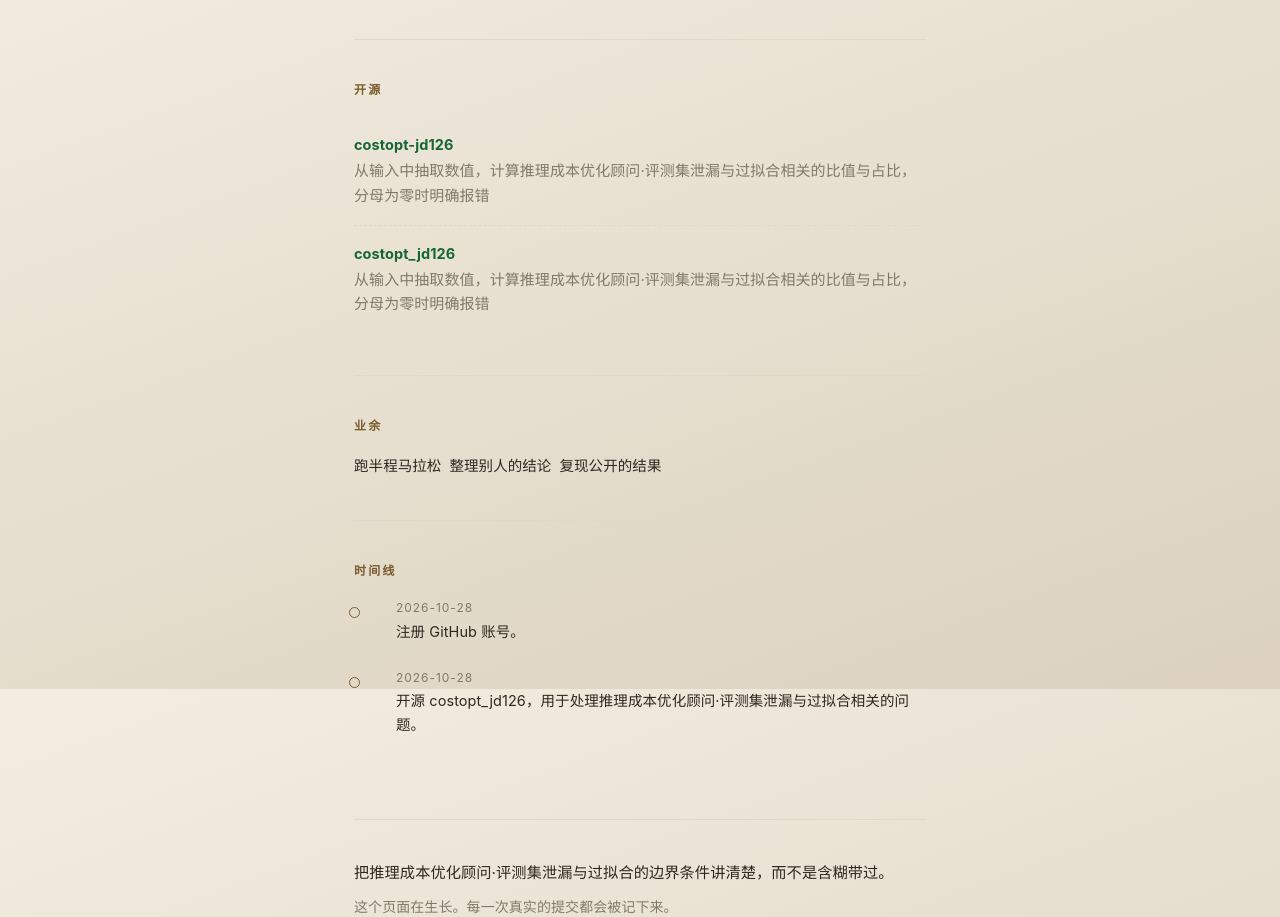
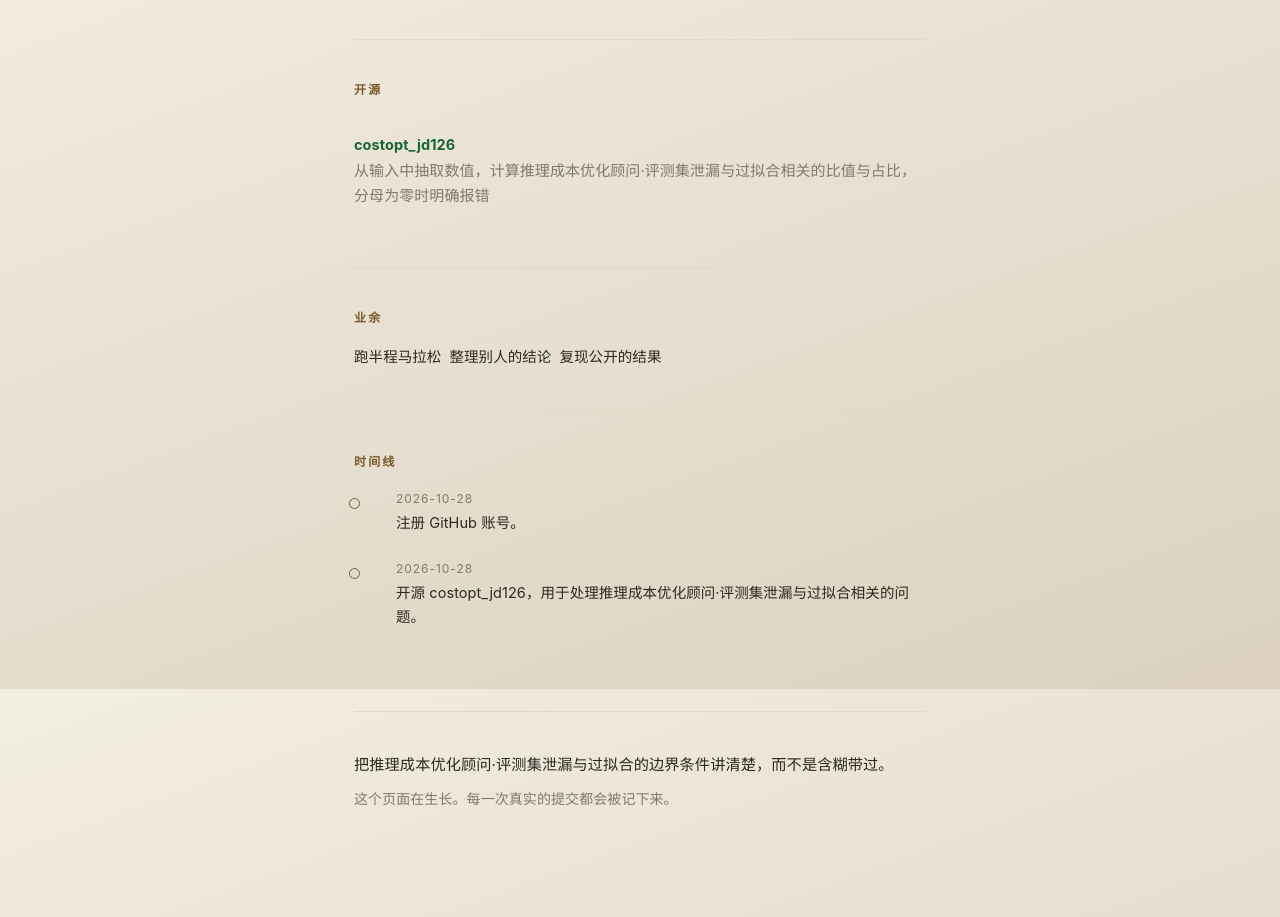
Before and after one commit to eblakecarl/eblakecarl.github.io, a plain HTML site: page index.html in a window 1280 px wide. Shown: the part 911-1828 px from the top of the page. Drawn offline with Linux system fonts and the light colour scheme.

Commit message:
fix: 更新个人站点

```diff
--- a/index.html
+++ b/index.html
@@ -102,9 +102,6 @@
 <section id="work">
   <h2>开源</h2>
   <ul class="repos">
-    <li><div class="name"><a href="https://github.com/eblakecarl/costopt-jd126" rel="noopener">costopt-jd126</a></div>
-      <div class="desc">从输入中抽取数值，计算推理成本优化顾问·评测集泄漏与过拟合相关的比值与占比，分母为零时明确报错</div>
-    </li>
     <li><div class="name"><a href="https://github.com/eblakecarl/costopt_jd126" rel="noopener">costopt_jd126</a></div>
       <div class="desc">从输入中抽取数值，计算推理成本优化顾问·评测集泄漏与过拟合相关的比值与占比，分母为零时明确报错</div>
     </li>
```
